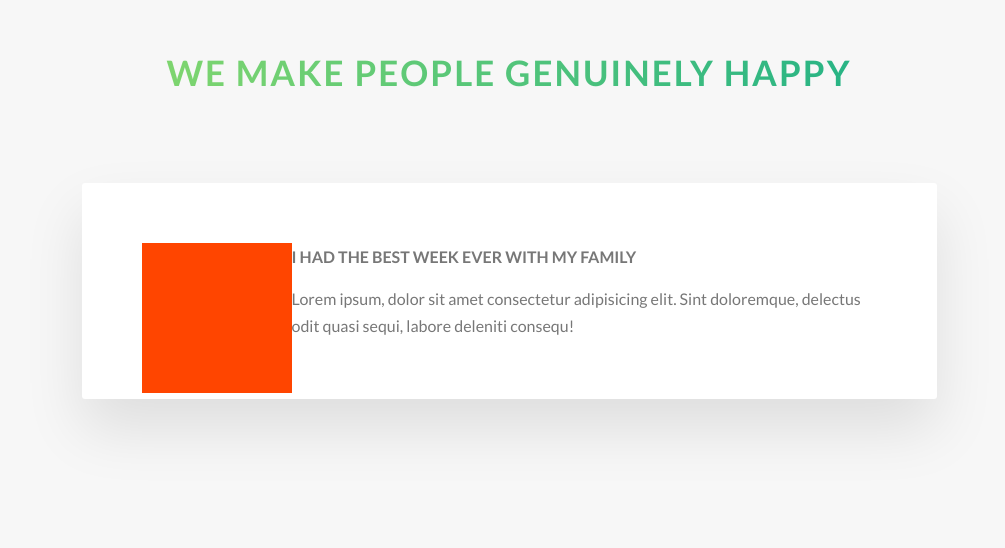
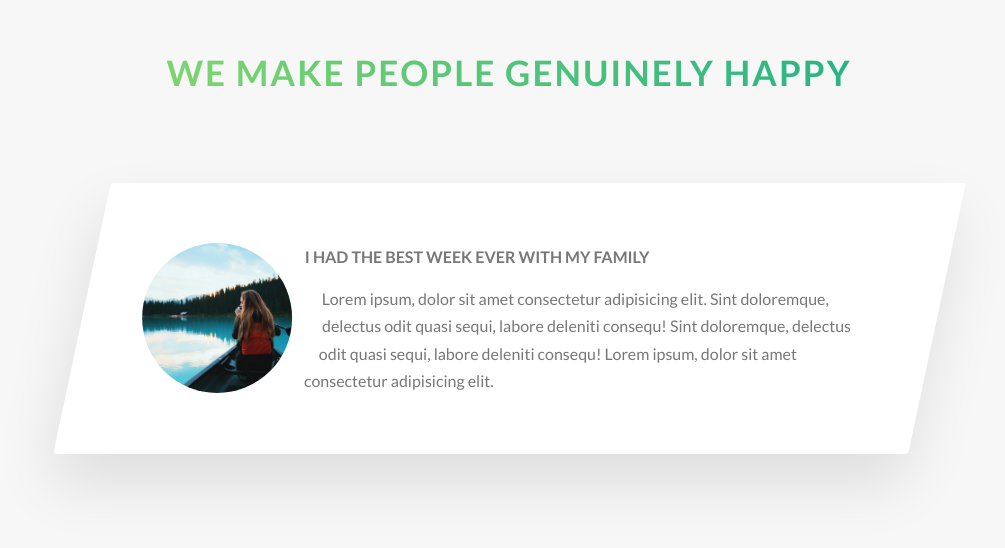
Before and after one commit to rossdalyNCI/outdoorsSite, a website: page index.html in a window 1280 px wide. Shown: the part 3421-3969 px from the top of the page, without its empty margins (131-1136 px from the left). Drawn offline with Linux system fonts and the light colour scheme.

Commit message:
added persona box on story section

```diff
--- a/index.html
+++ b/index.html
@@ -222,14 +222,14 @@
                 <div class="row">
                     <div class="story">
                         <figure class="story__shape">
-
+                            <img src="img/nat-8.jpg" alt="Tour Persona" class="story__img">
                         </figure>
                         <div class="story__text">
                             <h3 class="heading-tertiary u-margin-bottom-small">
                                 I had the best week ever with my family
                             </h3>
                             <p>
-                                Lorem ipsum, dolor sit amet consectetur adipisicing elit. Sint doloremque, delectus odit quasi sequi, labore deleniti consequ!
+                                Lorem ipsum, dolor sit amet consectetur adipisicing elit. Sint doloremque, delectus odit quasi sequi, labore deleniti consequ! Sint doloremque, delectus odit quasi sequi, labore deleniti consequ! Lorem ipsum, dolor sit amet consectetur adipisicing elit.
                             </p>
                         </div>
                     </div>
--- a/sass/components/_story.scss
+++ b/sass/components/_story.scss
@@ -5,12 +5,26 @@
     background-color: $color-white;
     border-radius: 3px;
     padding: 6rem;
+    padding-left: 9rem;
     font-size: $default-font-size;
+    transform: skewX(-12deg);
 
     &__shape {
         width: 15rem;
         height: 15rem;
-        background-color: orangered;
         float: left;
+        -webkit-shape-outside: circle(50% at 50% 50%);
+        shape-outside: circle(50% at 50% 50%); // first 50 is the radius - other 2 are horizontally and vertically - it makes the text float outside the shape
+        -webkit-clip-path: circle(50% at 50% 50%);
+        clip-path: circle(50% at 50% 50%); // turns the default box shape into circle
+        transform: translateX(-3rem) skewX(12deg); // moves the circle left -30px along the Xaxis
+    }
+
+    &__img {
+        height: 100%; // this is 100% of the parent height element (which is line13 of width 15rem)
+    }
+
+    &__text {
+        transform: skewX(12deg);
     }
 }
```
Also changed, not shown: css/style.css.
